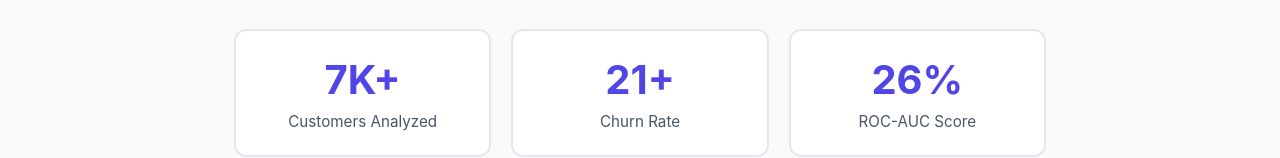
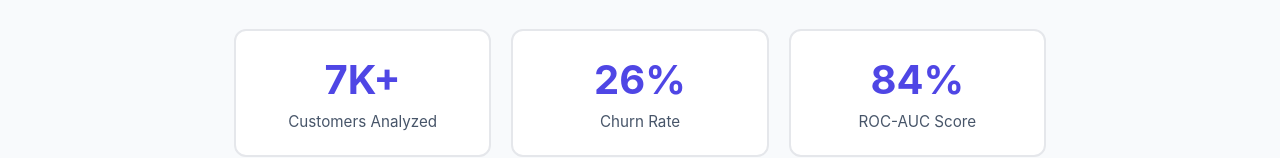
Before and after one commit to ugochukwu11-glitch/ugochukwu11-glitch.github.io, a plain HTML site: page projects/customer_churn.html in a window 1280 px wide. Shown: the part 819-977 px from the top of the page. Drawn offline with Linux system fonts and the light colour scheme.

Commit message:
Update customer_churn.html

```diff
--- a/projects/customer_churn.html
+++ b/projects/customer_churn.html
@@ -573,11 +573,11 @@ ul li::marker {
     <div class="stat-label">Customers Analyzed</div>
   </div>
   <div class="stat-box">
-    <div class="stat-number">21+</div>
+    <div class="stat-number">26%</div>
     <div class="stat-label">Churn Rate</div>
   </div>
   <div class="stat-box">
-    <div class="stat-number">26%</div>
+    <div class="stat-number">84%</div>
     <div class="stat-label">ROC-AUC Score</div>
   </div>
 </div>
```
